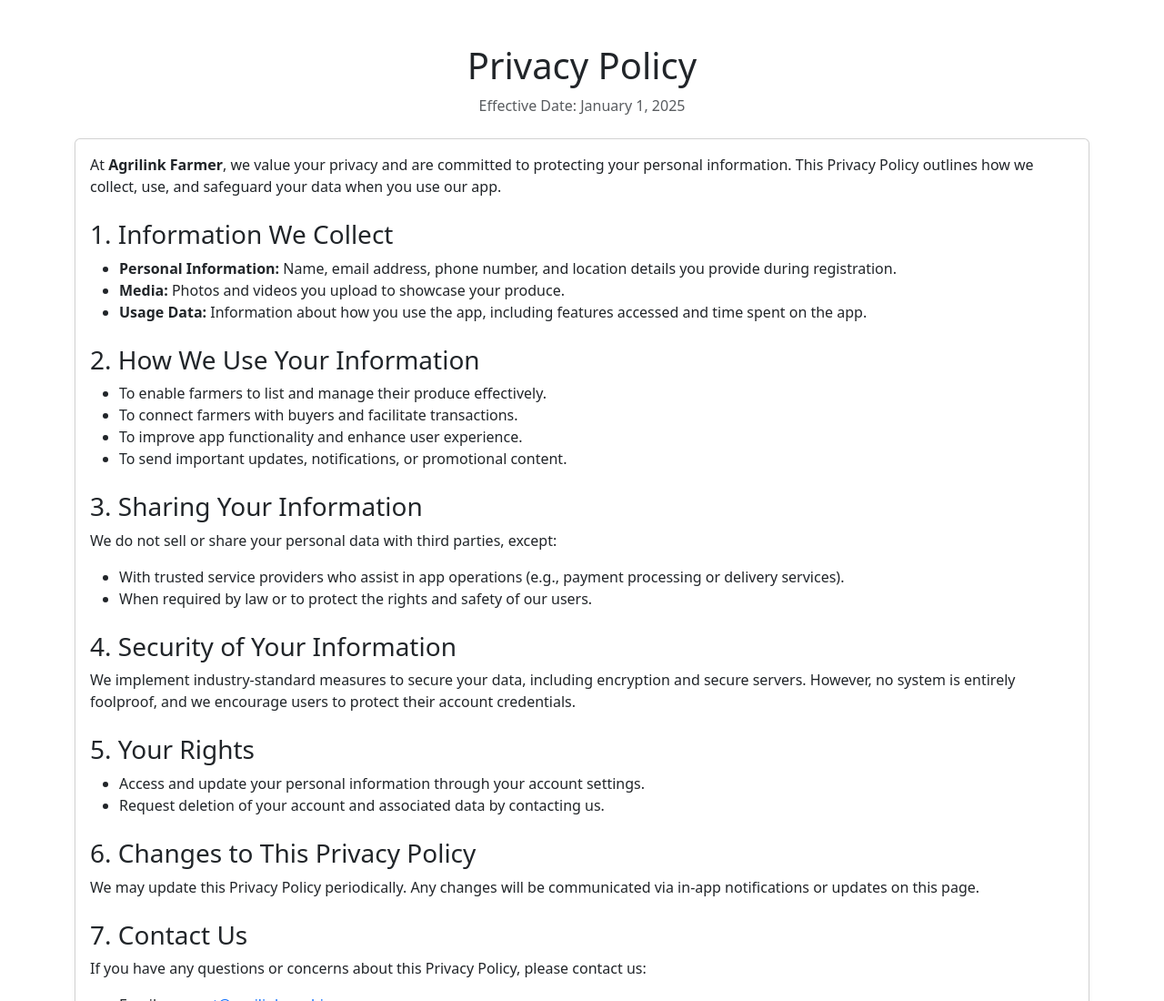
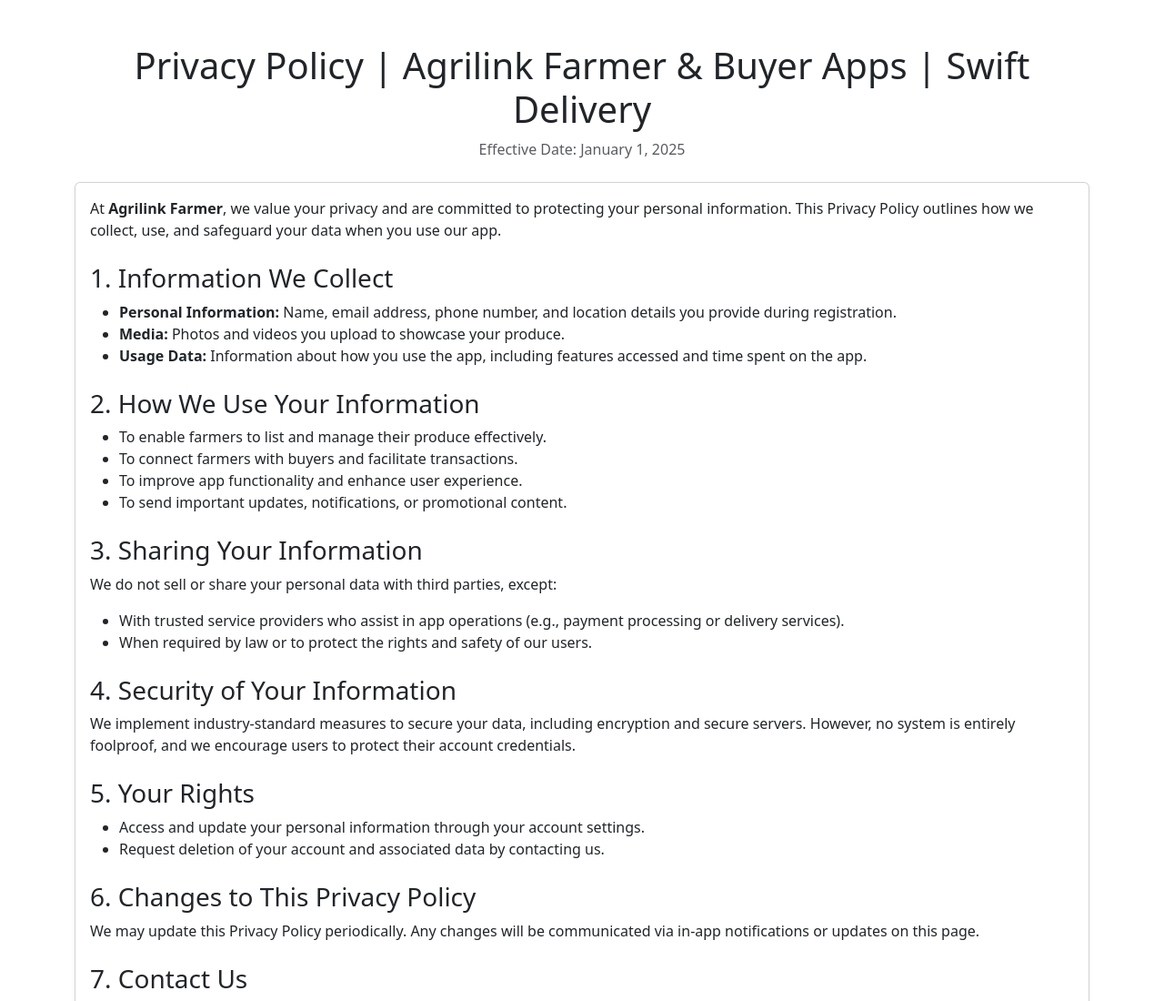
Before and after one commit to vkanyoze/agrilink, a plain HTML site: page index.html in a window 1280 px wide. Shown: the top 1100 px of the page at 91% size. Drawn offline with nearby package versions, Linux system fonts and the light colour scheme.

Commit message:
Update index.html

```diff
--- a/index.html
+++ b/index.html
@@ -3,14 +3,14 @@
 <head>
     <meta charset="UTF-8">
     <meta name="viewport" content="width=device-width, initial-scale=1.0">
-    <title>Privacy Policy - Agrilink Farmer</title>
+    <title>Privacy Policy - Agrilink Limited</title>
     <!-- Bootstrap CSS -->
     <link href="https://cdn.jsdelivr.net/npm/bootstrap@5.3.0/dist/css/bootstrap.min.css" rel="stylesheet">
 </head>
 <body>
     <div class="container py-5">
         <div class="text-center mb-4">
-            <h1>Privacy Policy</h1>
+            <h1>Privacy Policy | Agrilink Farmer & Buyer Apps | Swift Delivery</h1>
             <p class="text-muted">Effective Date: January 1, 2025</p>
         </div>
 
```
